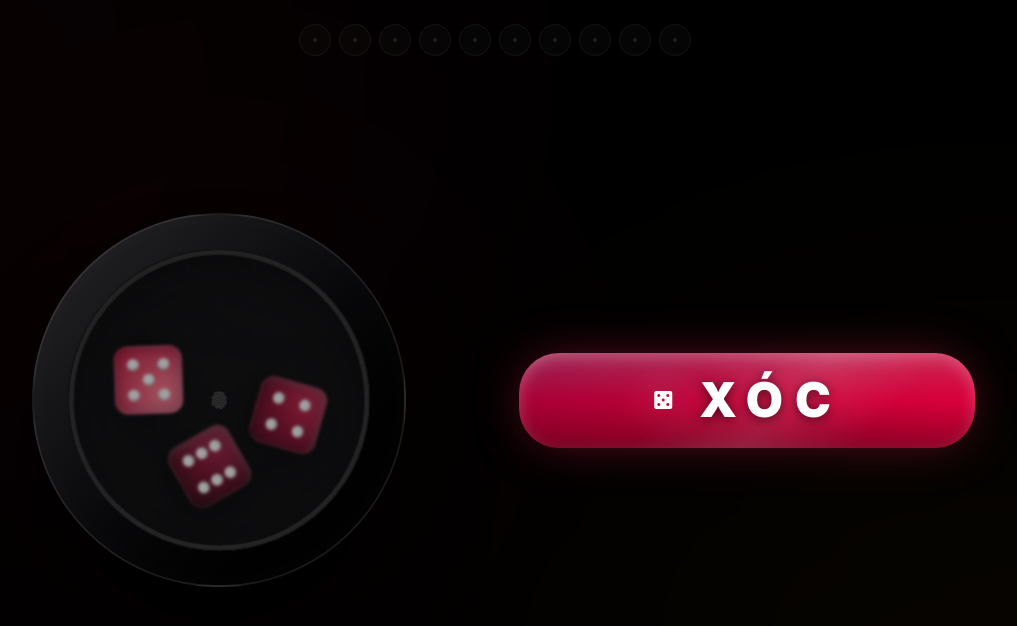
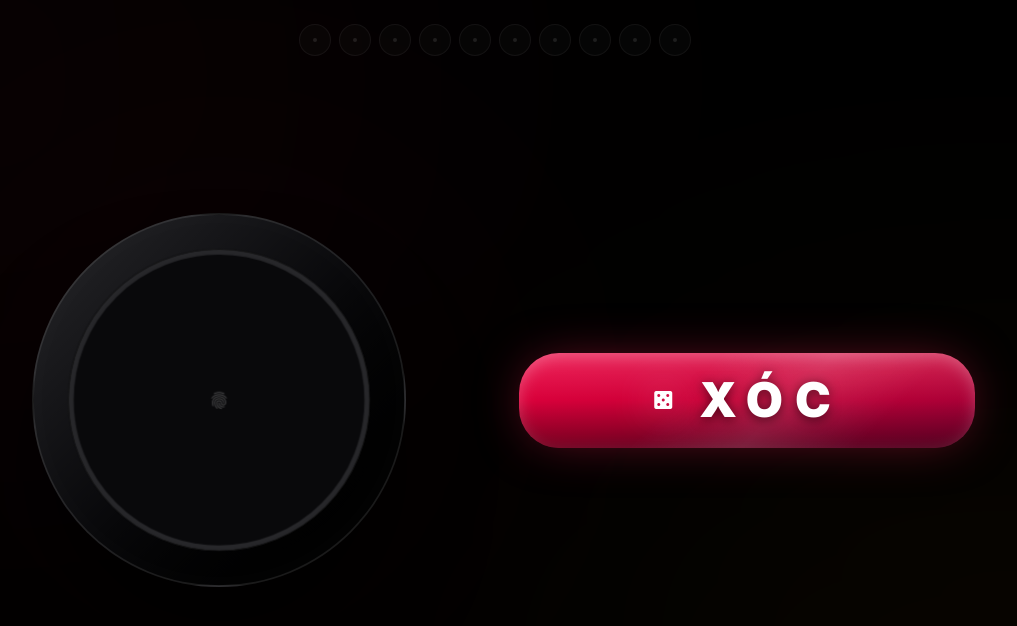
Before and after one commit to hieunt7702/tx, a React (Vite) app: page / in a window 1280 px wide. Shown: the top 626 px of the page, without its empty margins (145-1162 px from the left). Built offline with nearby package versions, Linux system fonts and the light colour scheme.

Commit message:
Update bowl opacity and set default cheat mode to true

```diff
--- a/src/App.tsx
+++ b/src/App.tsx
@@ -15,7 +15,7 @@ const App: React.FC = () => {
     { x: -65, y: -35 }, { x: 55, y: 15 }, { x: -5, y: 70 }
   ]);
   const [hasShaken, setHasShaken] = useState(false);
-  const [isCheatMode, setIsCheatMode] = useState(false);
+  const [isCheatMode, setIsCheatMode] = useState(true);
 
   const DRAG_THRESHOLD = 70;
 
@@ -220,7 +220,7 @@ const App: React.FC = () => {
                   transform: `translate(${bowlTransform.x}px, ${bowlTransform.y}px) scale(${bowlTransform.scale}) rotate(${bowlTransform.rotate}deg)`,
                   transition: isDragging || isShaking ? 'none' : 'transform 1s cubic-bezier(0.16, 1, 0.3, 1), opacity 0.5s ease'
                 }}
-                className={`absolute inset-0 rounded-full bg-zinc-900/40 backdrop-blur-[2px] border-[6px] border-white/10 flex items-center justify-center select-none z-50 shadow-[0_50px_100px_rgba(0,0,0,0.95)] transition-all duration-500 overflow-hidden ring-1 ring-white/10 cursor-grab ${isOpen ? 'opacity-0 pointer-events-none' : 'opacity-100'}`}
+                className={`absolute inset-0 rounded-full bg-zinc-950 border-[6px] border-zinc-800 flex items-center justify-center select-none z-50 shadow-[0_50px_100px_rgba(0,0,0,0.95)] transition-all duration-500 overflow-hidden ring-1 ring-white/10 cursor-grab ${isOpen ? 'opacity-0 pointer-events-none' : 'opacity-100'}`}
               >
                 <div className="flex flex-col items-center gap-6 relative z-10 opacity-30 transition-opacity duration-500">
                   <span className="material-symbols-outlined text-6xl md:text-8xl text-white">fingerprint</span>
```
